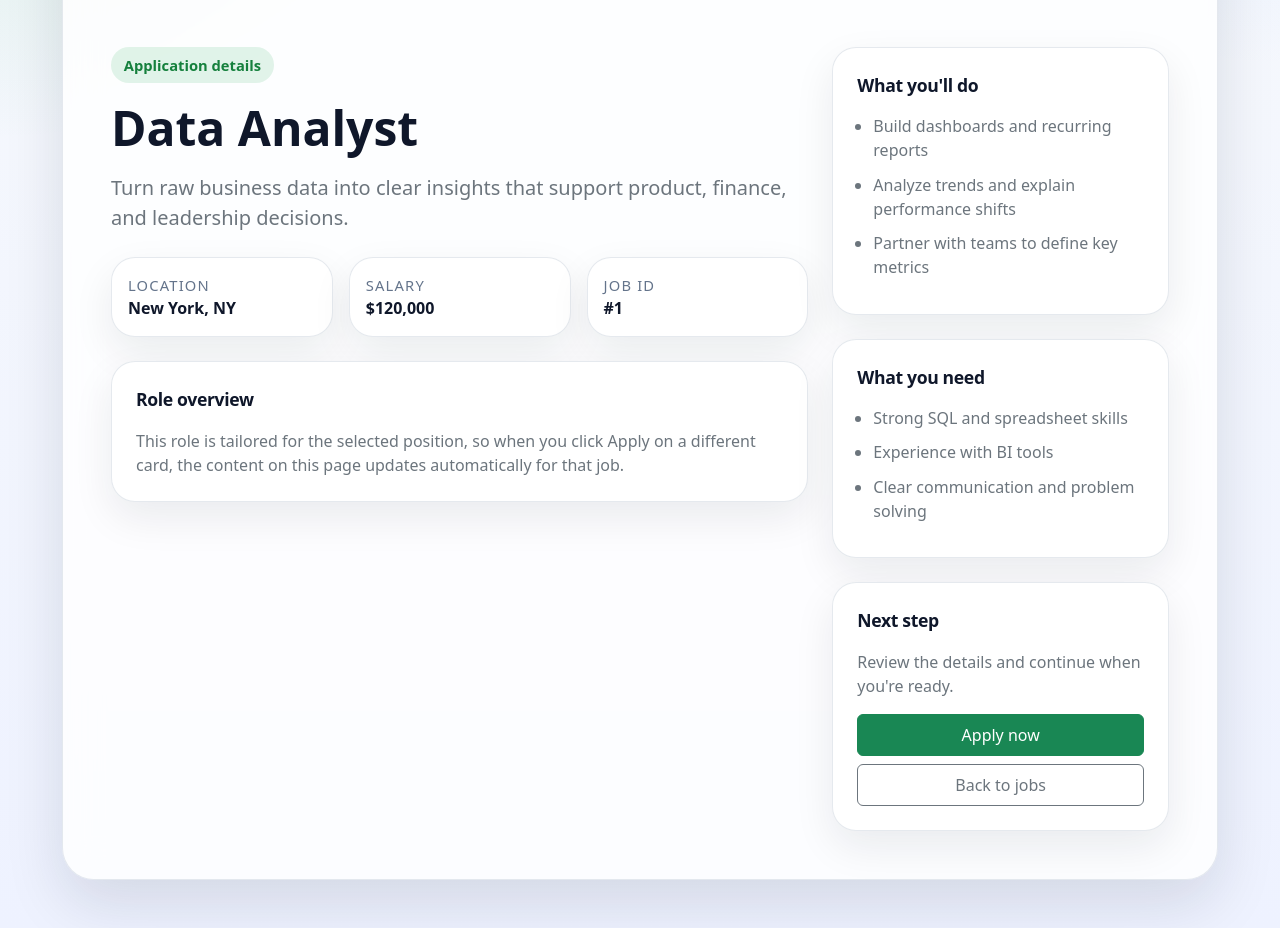
After one commit to Ishandai/python_for_web_development, a Flask app: page /apply/1 in a window 1280 px wide. The commit adds this page. Shown: the part 369-1297 px from the top of the page. Run offline with Flask 3, Linux system fonts and the light colour scheme.

Commit message:
added jobs

```diff
--- a/app.py
+++ b/app.py
@@ -1,10 +1,94 @@
-from flask import Flask, render_template
+from flask import *
 
 app = Flask(__name__)
 
+JOBS = [
+    {
+        'id': 1,
+        'title': 'Data Analyst',
+        'location': 'New York, NY',
+        'salary': '$120,000',
+        'description': 'Turn raw business data into clear insights that support product, finance, and leadership decisions.',
+        'responsibilities': [
+            'Build dashboards and recurring reports',
+            'Analyze trends and explain performance shifts',
+            'Partner with teams to define key metrics'
+        ],
+        'requirements': [
+            'Strong SQL and spreadsheet skills',
+            'Experience with BI tools',
+            'Clear communication and problem solving'
+        ]
+    },
+    {
+        'id': 2,
+        'title': 'Data Scientist',
+        'location': 'San Francisco, CA',
+        'salary': '$150,000',
+        'description': 'Design experiments and modeling workflows that help the business make better predictions and decisions.',
+        'responsibilities': [
+            'Develop and evaluate machine learning models',
+            'Run experiments and interpret results',
+            'Collaborate with engineering and product teams'
+        ],
+        'requirements': [
+            'Python and statistical modeling experience',
+            'Familiarity with ML frameworks',
+            'Ability to explain complex findings simply'
+        ]
+    },
+    {
+        'id': 3,
+        'title': 'Frontend Engineer',
+        'location': 'Remote',
+        'salary': '$130,000',
+        'description': 'Craft fast, polished user interfaces that feel seamless across desktop and mobile.',
+        'responsibilities': [
+            'Build responsive UI components',
+            'Work closely with design and product',
+            'Improve performance and accessibility'
+        ],
+        'requirements': [
+            'Strong HTML, CSS, and JavaScript skills',
+            'Experience with component-based UI',
+            'Attention to detail in visual design'
+        ]
+    },
+    {
+        'id': 4,
+        'title': 'Backend Engineer',
+        'location': 'Austin, TX',
+        'salary': '$140,000',
+        'description': 'Build reliable APIs and backend systems that keep the platform fast, stable, and secure.',
+        'responsibilities': [
+            'Design API endpoints and business logic',
+            'Manage data storage and integrations',
+            'Improve system reliability and observability'
+        ],
+        'requirements': [
+            'Experience with web frameworks and APIs',
+            'Strong debugging and architecture skills',
+            'Comfort working with databases'
+        ]
+    },
+
+]
+
 @app.route('/')
 def hello_world():
-    return render_template('home.html')
+    return render_template('home.html', jobs=JOBS)
+
+@app.route('/apply/<int:job_id>')
+def apply(job_id):
+    job = next((item for item in JOBS if item['id'] == job_id), None)
+    if job is None:
+        return 'Job not found', 404
+    return render_template('job.html', job=job)
+
+@app.route('/jobs')
+def list_jobs():
+    return jsonify(JOBS)
+
 
 if __name__ == '__main__':
     app.run(debug=True)
--- /dev/null
+++ b/templates/base.html
@@ -0,0 +1,156 @@
+<!doctype html>
+<html lang="en">
+  <head>
+    <meta charset="UTF-8" />
+    <meta name="viewport" content="width=device-width, initial-scale=1.0" />
+    <title>{% block title %}Ishan careers{% endblock %}</title>
+    <link
+      href="https://cdn.jsdelivr.net/npm/bootstrap@5.3.8/dist/css/bootstrap.min.css"
+      rel="stylesheet"
+      integrity="sha384-sRIl4kxILFvY47J16cr9ZwB07vP4J8+LH7qKQnuqkuIAvNWLzeN8tE5YBujZqJLB"
+      crossorigin="anonymous"
+    />
+    <style>
+      :root {
+        --ink: #0f172a;
+        --muted: #64748b;
+        --surface: rgba(255, 255, 255, 0.82);
+        --surface-strong: #ffffff;
+        --accent: #16a34a;
+        --accent-dark: #15803d;
+        --line: rgba(148, 163, 184, 0.24);
+      }
+
+      body {
+        min-height: 100vh;
+        color: var(--ink);
+        scroll-behavior: smooth;
+        background:
+          radial-gradient(circle at top left, rgba(22, 163, 74, 0.18), transparent 28%),
+          radial-gradient(circle at top right, rgba(59, 130, 246, 0.12), transparent 24%),
+          linear-gradient(180deg, #f8fafc 0%, #eef2ff 100%);
+      }
+
+      #logo {
+        font-size: 30px;
+        font-weight: 800;
+        letter-spacing: -0.03em;
+        margin-bottom: 8px;
+      }
+
+      .page-shell {
+        max-width: 1180px;
+      }
+
+      .hero-panel,
+      .info-card {
+        background: var(--surface);
+        backdrop-filter: blur(18px);
+        border: 1px solid var(--line);
+        box-shadow: 0 16px 40px rgba(15, 23, 42, 0.08);
+      }
+
+      .hero-panel {
+        border-radius: 32px;
+        box-shadow: 0 24px 60px rgba(15, 23, 42, 0.12);
+        overflow: hidden;
+      }
+
+      .info-card {
+        background: var(--surface-strong);
+        border-radius: 24px;
+      }
+
+      .section-title {
+        font-size: 1.1rem;
+        font-weight: 700;
+        letter-spacing: -0.02em;
+      }
+
+      .detail-label {
+        color: var(--muted);
+        font-size: 0.92rem;
+        text-transform: uppercase;
+        letter-spacing: 0.08em;
+      }
+
+      .detail-value {
+        font-weight: 700;
+      }
+
+      .job-pill {
+        display: inline-flex;
+        align-items: center;
+        gap: 0.45rem;
+        padding: 0.45rem 0.8rem;
+        border-radius: 999px;
+        background: rgba(22, 163, 74, 0.12);
+        color: var(--accent-dark);
+        font-weight: 600;
+        font-size: 0.92rem;
+      }
+
+      .tag-list li {
+        margin-bottom: 0.65rem;
+      }
+
+      .soft-divider {
+        border-color: rgba(148, 163, 184, 0.22);
+      }
+
+      {% block extra_styles %}
+
+      {% endblock %}
+    </style>
+  </head>
+  <body>
+    <nav class="navbar navbar-expand-lg bg-body-tertiary mb-4 mt-4 mx-3 mx-md-4 rounded-4 shadow-sm">
+      <div class="container-fluid">
+        <a id="logo" class="navbar-brand" href="{{ url_for('hello_world') }}">Ishan careers</a>
+        <button
+          class="navbar-toggler"
+          type="button"
+          data-bs-toggle="collapse"
+          data-bs-target="#navbarSupportedContent"
+          aria-controls="navbarSupportedContent"
+          aria-expanded="false"
+          aria-label="Toggle navigation"
+        >
+          <span class="navbar-toggler-icon"></span>
+        </button>
+        <div class="collapse navbar-collapse" id="navbarSupportedContent">
+          <ul class="navbar-nav me-auto mb-2 mb-lg-0">
+            <li class="nav-item">
+              <a class="nav-link {% if request.path == '/' %}active{% endif %}" aria-current="page" href="{{ url_for('hello_world') }}">Home</a>
+            </li>
+            <li class="nav-item">
+              <a class="nav-link" href="{{ url_for('hello_world') }}#about">About</a>
+            </li>
+            <li class="nav-item">
+              <a class="nav-link" href="{{ url_for('hello_world') }}#apply-section">Jobs</a>
+            </li>
+
+          </ul>
+          <form class="d-flex" role="search">
+            <input
+              class="form-control me-2"
+              type="search"
+              placeholder="Search"
+              aria-label="Search"
+            />
+            <button class="btn btn-outline-success" type="submit">Search</button>
+          </form>
+        </div>
+      </div>
+    </nav>
+
+    {% block content %}{% endblock %}
+
+    <script
+      src="https://cdn.jsdelivr.net/npm/bootstrap@5.3.8/dist/js/bootstrap.bundle.min.js"
+      integrity="sha384-FkN7M6h7J4R9f2pT0n4mT0x6wZ5V3QK9pG9l3K5r9K5q4gYv0rQ3m8Y2c1Qw4R0J"
+      crossorigin="anonymous"
+    ></script>
+    {% block extra_scripts %}{% endblock %}
+  </body>
+</html>
--- /dev/null
+++ b/templates/job.html
@@ -0,0 +1,102 @@
+{% extends "base.html" %}
+
+{% block title %}{{ job.title }} | Ishan careers{% endblock %}
+
+{% block extra_styles %}
+      .hero-panel {
+        border-radius: 32px;
+        box-shadow: 0 24px 60px rgba(15, 23, 42, 0.12);
+        overflow: hidden;
+      }
+
+      .hero-banner {
+        min-height: 240px;
+        background:
+          linear-gradient(135deg, rgba(15, 23, 42, 0.78), rgba(22, 163, 74, 0.48)),
+          url('https://images.unsplash.com/photo-1521737604893-d14cc237f11d?auto=format&fit=crop&w=1400&q=80');
+        background-size: cover;
+        background-position: center;
+      }
+
+      .soft-divider {
+        border-color: rgba(148, 163, 184, 0.22);
+      }
+{% endblock %}
+
+{% block content %}
+    <main class="container page-shell pb-5">
+      <section class="hero-panel">
+        <div class="hero-banner"></div>
+        <div class="p-4 p-md-5">
+          <div class="row g-4 align-items-start">
+            <div class="col-lg-8">
+              <span class="job-pill mb-3">Application details</span>
+              <h1 class="display-5 fw-bold mb-3">{{ job.title }}</h1>
+              <p class="lead text-secondary mb-4">{{ job.description }}</p>
+
+              <div class="row g-3 mb-4">
+                <div class="col-md-4">
+                  <div class="info-card p-3 h-100">
+                    <div class="detail-label">Location</div>
+                    <div class="detail-value">{{ job.location }}</div>
+                  </div>
+                </div>
+                <div class="col-md-4">
+                  <div class="info-card p-3 h-100">
+                    <div class="detail-label">Salary</div>
+                    <div class="detail-value">{{ job.salary }}</div>
+                  </div>
+                </div>
+                <div class="col-md-4">
+                  <div class="info-card p-3 h-100">
+                    <div class="detail-label">Job ID</div>
+                    <div class="detail-value">#{{ job.id }}</div>
+                  </div>
+                </div>
+              </div>
+
+              <div class="info-card p-4 mb-4">
+                <div class="section-title mb-3">Role overview</div>
+                <p class="mb-0 text-secondary">
+                  This role is tailored for the selected position, so when you click Apply on a different card, the content on this page updates automatically for that job.
+                </p>
+              </div>
+            </div>
+
+            <div class="col-lg-4">
+              <div class="info-card p-4 mb-4">
+                <div class="section-title mb-3">What you'll do</div>
+                <ul class="tag-list ps-3 mb-0 text-secondary">
+                  {% for item in job.responsibilities %}
+                    <li>{{ item }}</li>
+                  {% endfor %}
+                </ul>
+              </div>
+
+              <div class="info-card p-4 mb-4">
+                <div class="section-title mb-3">What you need</div>
+                <ul class="tag-list ps-3 mb-0 text-secondary">
+                  {% for item in job.requirements %}
+                    <li>{{ item }}</li>
+                  {% endfor %}
+                </ul>
+              </div>
+
+              <div class="info-card p-4">
+                <div class="section-title mb-3">Next step</div>
+                <p class="text-secondary mb-3">
+                  Review the details and continue when you're ready.
+                </p>
+                <a class="btn btn-success w-100 py-2" href="mailto:jobs@ishancareers.com?subject=Application%20for%20{{ job.title | urlencode }}">
+                  Apply now
+                </a>
+                <a class="btn btn-outline-secondary w-100 py-2 mt-2" href="/">
+                  Back to jobs
+                </a>
+              </div>
+            </div>
+          </div>
+        </div>
+      </section>
+    </main>
+{% endblock %}
```
Also changed, not shown: templates/home.html (+49 -93 lines).
